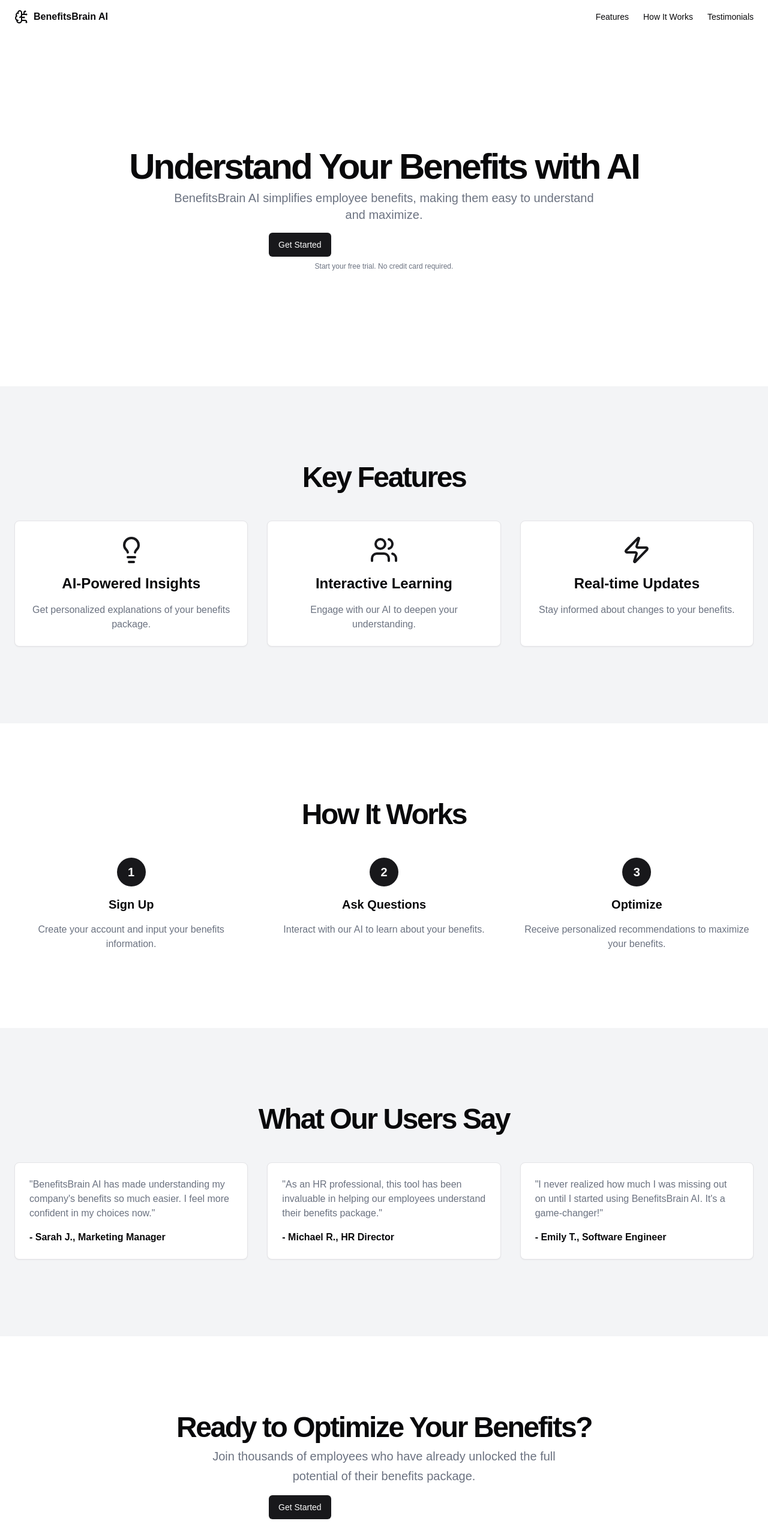
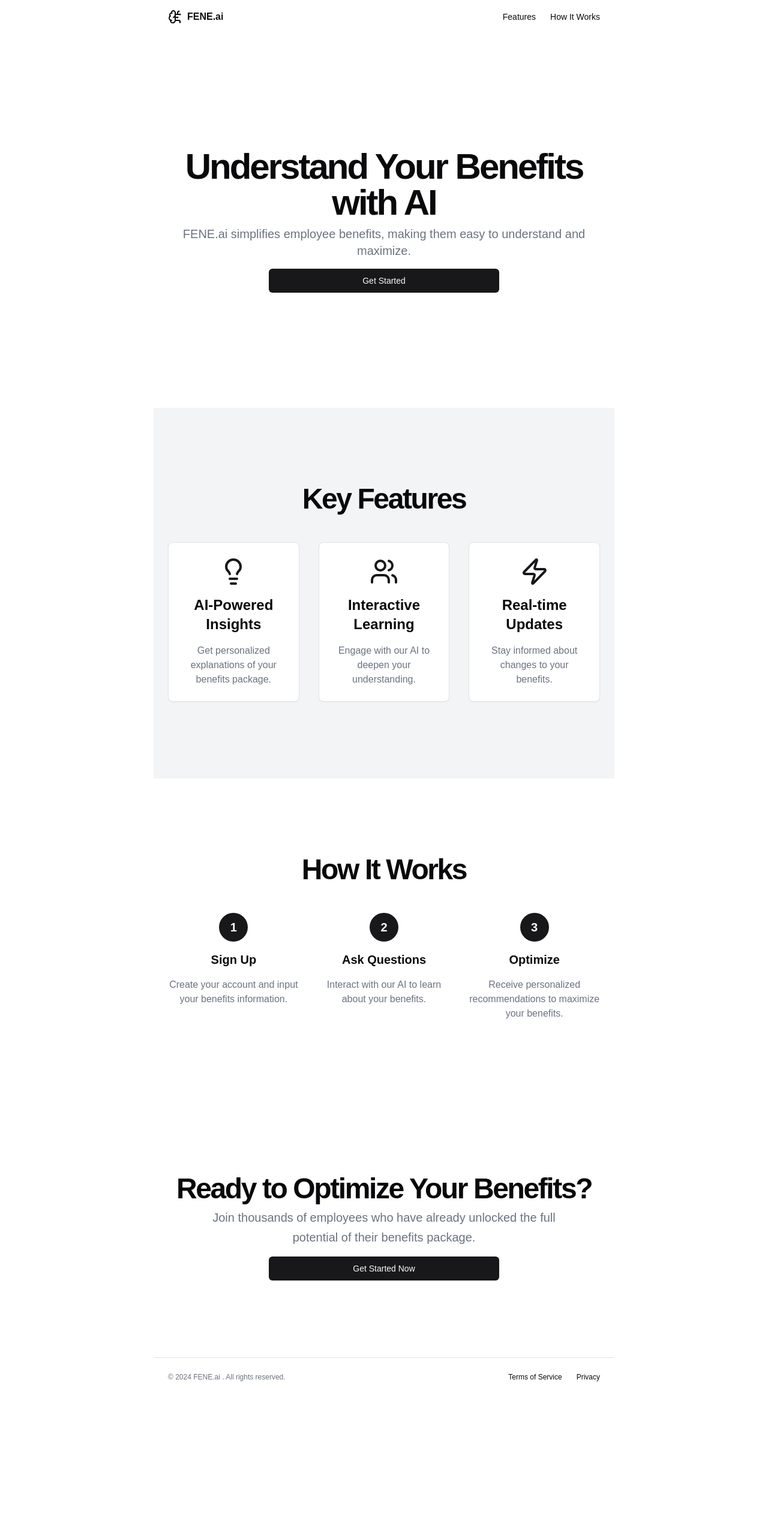
Before and after one commit to StephenXie/PearHack, a Next.js app in the folder frontend/: page / in a window 1280 px wide. Shown: the top 2566 px of the page at 60% size. After the commit the page ends 2328 px from the top, so only its background shows below. Built offline with nearby package versions, Linux system fonts and the light colour scheme.

Commit message:
[video]add video

```diff
--- a/frontend/app/landingpage.tsx
+++ b/frontend/app/landingpage.tsx
@@ -1,28 +1,17 @@
-"use client";
-
-import { useState } from "react";
 import { Button } from "@/components/ui/button";
-import { Input } from "@/components/ui/input";
 import { Card, CardContent } from "@/components/ui/card";
 import { BrainCircuit, Lightbulb, Users, Zap } from "lucide-react";
 import Link from "next/link";
 
 export default function LandingPage() {
-  const [email, setEmail] = useState("");
-
-  const handleSubmit = (e: React.FormEvent) => {
-    e.preventDefault();
-    // Handle email submission here
-    console.log("Email submitted:", email);
-    setEmail("");
-  };
-
   return (
     <div className="flex flex-col min-h-screen">
+      <div className="container px-4 md:px-6 mx-auto">
+        <div className="max-w-3xl mx-auto text-center">
           <header className="px-4 lg:px-6 h-14 flex items-center">
             <Link className="flex items-center justify-center" href="#">
               <BrainCircuit className="h-6 w-6 mr-2" />
-          <span className="font-bold">BenefitsBrain AI</span>
+              <span className="font-bold">FENE.ai</span>
             </Link>
             <nav className="ml-auto flex gap-4 sm:gap-6">
               <Link
@@ -37,12 +26,6 @@
               >
                 How It Works
               </Link>
-          <Link
-            className="text-sm font-medium hover:underline underline-offset-4"
-            href="#testimonials"
-          >
-            Testimonials
-          </Link>
             </nav>
           </header>
           <main className="flex-1">
@@ -54,25 +37,14 @@
                       Understand Your Benefits with AI
                     </h1>
                     <p className="mx-auto max-w-[700px] text-gray-500 md:text-xl dark:text-gray-400">
-                  BenefitsBrain AI simplifies employee benefits, making them
-                  easy to understand and maximize.
+                      FENE.ai simplifies employee benefits, making them easy to
+                      understand and maximize.
                     </p>
                   </div>
                   <div className="w-full max-w-sm space-y-2">
-                <form onSubmit={handleSubmit} className="flex space-x-2">
-                  {/* <Input
-                    className="max-w-lg flex-1"
-                    placeholder="Enter your email"
-                    type="email"
-                    value={email}
-                    onChange={(e) => setEmail(e.target.value)}
-                    required
-                  /> */}
-                  <Button type="submit">Get Started</Button>
-                </form>
-                <p className="text-xs text-gray-500 dark:text-gray-400">
-                  Start your free trial. No credit card required.
-                </p>
+                    <Link href="/onboarding">
+                      <Button className="w-full">Get Started</Button>
+                    </Link>
                   </div>
                 </div>
               </div>
@@ -89,7 +61,9 @@
                   <Card className="transform transition-all hover:scale-105">
                     <CardContent className="p-6 flex flex-col items-center text-center space-y-4">
                       <Lightbulb className="h-12 w-12 text-primary" />
-                  <h3 className="text-2xl font-bold">AI-Powered Insights</h3>
+                      <h3 className="text-2xl font-bold">
+                        AI-Powered Insights
+                      </h3>
                       <p className="text-gray-500 dark:text-gray-400">
                         Get personalized explanations of your benefits package.
                       </p>
@@ -98,7 +72,9 @@
                   <Card className="transform transition-all hover:scale-105">
                     <CardContent className="p-6 flex flex-col items-center text-center space-y-4">
                       <Users className="h-12 w-12 text-primary" />
-                  <h3 className="text-2xl font-bold">Interactive Learning</h3>
+                      <h3 className="text-2xl font-bold">
+                        Interactive Learning
+                      </h3>
                       <p className="text-gray-500 dark:text-gray-400">
                         Engage with our AI to deepen your understanding.
                       </p>
@@ -116,7 +92,10 @@
                 </div>
               </div>
             </section>
-        <section id="how-it-works" className="w-full py-12 md:py-24 lg:py-32">
+            <section
+              id="how-it-works"
+              className="w-full py-12 md:py-24 lg:py-32"
+            >
               <div className="container px-4 md:px-6">
                 <h2 className="text-3xl font-bold tracking-tighter sm:text-5xl text-center mb-12">
                   How It Works
@@ -153,46 +132,7 @@
                 </div>
               </div>
             </section>
-        <section
-          id="testimonials"
-          className="w-full py-12 md:py-24 lg:py-32 bg-gray-100 dark:bg-gray-800"
-        >
-          <div className="container px-4 md:px-6">
-            <h2 className="text-3xl font-bold tracking-tighter sm:text-5xl text-center mb-12">
-              What Our Users Say
-            </h2>
-            <div className="grid grid-cols-1 md:grid-cols-2 lg:grid-cols-3 gap-8">
-              <Card>
-                <CardContent className="p-6">
-                  <p className="text-gray-500 dark:text-gray-400 mb-4">
-                    "BenefitsBrain AI has made understanding my company's
-                    benefits so much easier. I feel more confident in my choices
-                    now."
-                  </p>
-                  <p className="font-bold">- Sarah J., Marketing Manager</p>
-                </CardContent>
-              </Card>
-              <Card>
-                <CardContent className="p-6">
-                  <p className="text-gray-500 dark:text-gray-400 mb-4">
-                    "As an HR professional, this tool has been invaluable in
-                    helping our employees understand their benefits package."
-                  </p>
-                  <p className="font-bold">- Michael R., HR Director</p>
-                </CardContent>
-              </Card>
-              <Card>
-                <CardContent className="p-6">
-                  <p className="text-gray-500 dark:text-gray-400 mb-4">
-                    "I never realized how much I was missing out on until I
-                    started using BenefitsBrain AI. It's a game-changer!"
-                  </p>
-                  <p className="font-bold">- Emily T., Software Engineer</p>
-                </CardContent>
-              </Card>
-            </div>
-          </div>
-        </section>
+
             <section className="w-full py-12 md:py-24 lg:py-32">
               <div className="container px-4 md:px-6">
                 <div className="flex flex-col items-center space-y-4 text-center">
@@ -201,22 +141,14 @@
                       Ready to Optimize Your Benefits?
                     </h2>
                     <p className="mx-auto max-w-[600px] text-gray-500 md:text-xl/relaxed lg:text-base/relaxed xl:text-xl/relaxed dark:text-gray-400">
-                  Join thousands of employees who have already unlocked the full
-                  potential of their benefits package.
+                      Join thousands of employees who have already unlocked the
+                      full potential of their benefits package.
                     </p>
                   </div>
                   <div className="w-full max-w-sm space-y-2">
-                <form onSubmit={handleSubmit} className="flex space-x-2">
-                  {/* <Input
-                    className="max-w-lg flex-1"
-                    placeholder="Enter your email"
-                    type="email"
-                    value={email}
-                    onChange={(e) => setEmail(e.target.value)}
-                    required
-                  /> */}
-                  <Button type="submit">Get Started</Button>
-                </form>
+                    <Link href="/onboarding">
+                      <Button className="w-full">Get Started Now</Button>
+                    </Link>
                   </div>
                 </div>
               </div>
@@ -224,17 +156,25 @@
           </main>
           <footer className="flex flex-col gap-2 sm:flex-row py-6 w-full shrink-0 items-center px-4 md:px-6 border-t">
             <p className="text-xs text-gray-500 dark:text-gray-400">
-          © 2024 BenefitsBrain AI. All rights reserved.
+              © 2024 FENE.ai . All rights reserved.
             </p>
             <nav className="sm:ml-auto flex gap-4 sm:gap-6">
-          <Link className="text-xs hover:underline underline-offset-4" href="#">
+              <Link
+                className="text-xs hover:underline underline-offset-4"
+                href="#"
+              >
                 Terms of Service
               </Link>
-          <Link className="text-xs hover:underline underline-offset-4" href="#">
+              <Link
+                className="text-xs hover:underline underline-offset-4"
+                href="#"
+              >
                 Privacy
               </Link>
             </nav>
           </footer>
         </div>
+      </div>
+    </div>
   );
 }
--- a/frontend/app/video_player/video_player.tsx
+++ b/frontend/app/video_player/video_player.tsx
@@ -1,22 +1,19 @@
 "use client";
 
 import { useState } from "react";
-import MuxPlayer from "@mux/mux-player-react";
 import { Button } from "@/components/ui/button";
 import { Card, CardContent } from "@/components/ui/card";
-import { ChevronLeft, ChevronRight } from "lucide-react";
+import { ChevronLeft, ChevronRight, PlayIcon, PauseIcon } from "lucide-react";
 import { useRouter } from "next/navigation";
 
-// You would replace this with your actual Mux playback ID
-const MUX_PLAYBACK_ID = "DS00Spx1CV902MCtPj5WknGlR102V5HFkDe";
+const VIDEO_URL = "https://www.youtube.com/embed/szb0QJXIm_8";
 
 export default function TutorialVideoPlayer() {
-  const [currentVideoIndex, setCurrentVideoIndex] = useState(0);
+  const [isPlaying, setIsPlaying] = useState(false);
+  const router = useRouter();
 
-  const router = useRouter();
-  // This would be replaced with your actual tutorial video data
   const tutorialVideos = [
-    { title: "Your Benefit Preview", playbackId: MUX_PLAYBACK_ID },
+    { title: "Your Financial Benefit Preview", url: VIDEO_URL },
     // Add more video chapters as needed
   ];
 
@@ -25,41 +22,46 @@
   };
 
   const handleNext = () => {
-    router.push("/");
+    router.push("/quiz");
+  };
+
+  const togglePlay = () => {
+    setIsPlaying(!isPlaying);
   };
 
   return (
     <div className="container mx-auto px-4 py-8">
       <Card className="w-full max-w-4xl mx-auto">
         <CardContent className="p-6">
-          <h1 className="text-2xl font-bold mb-4">
-            {tutorialVideos[currentVideoIndex].title}
-          </h1>
-          <div className="aspect-video mb-4">
-            <MuxPlayer
-              playbackId={tutorialVideos[currentVideoIndex].playbackId}
-              metadata={{
-                video_title: tutorialVideos[currentVideoIndex].title,
-                player_name: "Tutorial Video Player",
-              }}
-            />
+          <h1 className="text-2xl font-bold mb-4">{tutorialVideos[0].title}</h1>
+          <div className="aspect-video mb-4 relative">
+            <iframe
+              className="w-full h-full rounded-lg"
+              src={tutorialVideos[0].url}
+              title={tutorialVideos[0].title}
+              frameBorder="0"
+              allowFullScreen
+            ></iframe>
+            <Button
+              className="absolute bottom-4 left-4 bg-black/50 hover:bg-black/70"
+              onClick={togglePlay}
+              aria-label={isPlaying ? "Pause" : "Play"}
+            >
+              {isPlaying ? (
+                <PauseIcon className="h-6 w-6" />
+              ) : (
+                <PlayIcon className="h-6 w-6" />
+              )}
+            </Button>
           </div>
           <div className="flex justify-between items-center">
-            <Button
-              onClick={handlePrevious}
-              disabled={currentVideoIndex === 0}
-              variant="outline"
-            >
+            <Button onClick={handlePrevious} variant="outline">
               <ChevronLeft className="mr-2 h-4 w-4" /> Previous
             </Button>
             <span className="text-sm text-muted-foreground">
-              {currentVideoIndex + 1} / {tutorialVideos.length}
+              1 / {tutorialVideos.length}
             </span>
-            <Button
-              onClick={handleNext}
-              disabled={currentVideoIndex === tutorialVideos.length - 1}
-              variant="outline"
-            >
+            <Button onClick={handleNext} variant="outline">
               Next <ChevronRight className="ml-2 h-4 w-4" />
             </Button>
           </div>
```
Lines whose indentation alone changed are shown as unchanged.
